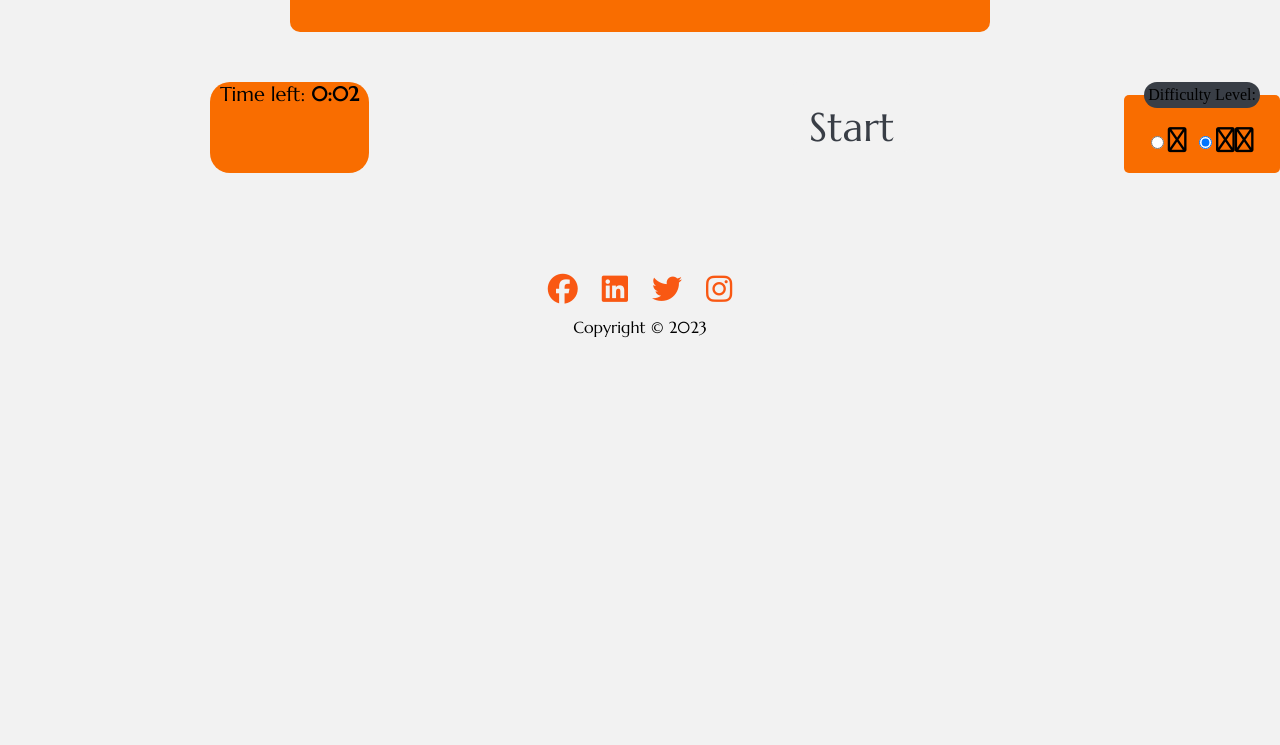
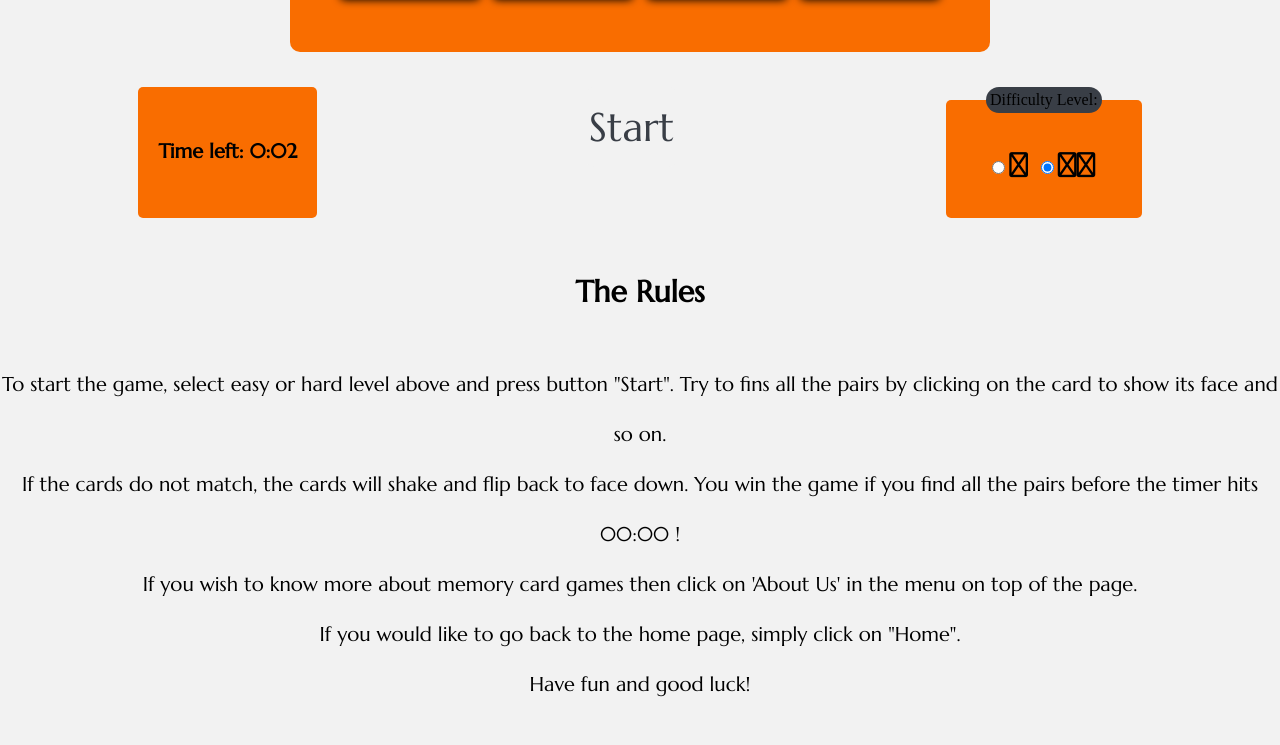
Before and after one commit to Mark-Assessment/j-nowakowska-memory-game-m2-2, a plain HTML site: page index.html in a window 1280 px wide. Shown: the part 935-1680 px from the top of the page. Before the commit the page ends 1332 px from the top, so only its background shows below. Drawn offline with Linux system fonts and the light colour scheme.

Commit message:
css chnages applied for websites better look

```diff
--- a/assets/css/style.css
+++ b/assets/css/style.css
@@ -28,7 +28,7 @@ body {
     color: #000000;
     font-size :20px;
     display : block;
-    padding : 10px;
+    padding : 10px 5px;
 
 }
 
@@ -44,8 +44,8 @@ body {
 
 .active {
     background-color : #f96d00;
-    opacity : 0.3 ;
-    border-radius: 15px;
+    opacity : 0.7 ;
+    border-radius: 5px;
 }
 
 
@@ -56,22 +56,24 @@ body {
 
 .logo{
     margin-left: 50px;
+    margin-top: 20px;
 }
 
 .game-buttons {
-    padding: 50px 0;
+    padding: 0 50px;
+    margin-top: 30px;
 }
 
 button {
     cursor: pointer;
-    margin: 0 auto;
-    height: 70px;
+    height: 80px;
     font-family: 'Marcellus', serif;
     font-size: 40px;
+    text-align: center;
     font-weight: 400;
     color: #393e46;
     background-color: #f2f2f2;
-    padding : 20px;
+    padding : 5px;
     border-radius: 10px;
     border: 0;
     user-select: none;
@@ -85,7 +87,9 @@ legend {
     padding: 4px;
 }
 
-
+h1 {
+    font-size: 30px;
+}
 /*
 .cloud{
    width: 20px;
@@ -209,10 +213,10 @@ footer > p {
 .clock {
     font-family: 'Marcellus', serif;
     font-size: 20px;
-    font-weight: 400;
-    margin: 0 auto;
-    padding: 0 10px;
-    border-radius : 20px;
+    font-weight: 600;
+    text-align: center;
+    padding:40px 20px 20px 20px ;
+    border-radius : 5px;
     background-color:#f96d00;
 }
 
@@ -242,13 +246,31 @@ input[type="radio"]{
 .game-buttons {
     display: flex;
     justify-content: space-around;
+    padding: 5px;
 }
 
 fieldset {
     display: flex;
-    padding: 20px;
+    padding: 40px;
     border : none;
     border-radius: 5px;
     justify-content: space-around;
     background : #f96d00;
 }
+
+/*------rules section css------*/
+
+p {
+    font-family: 'Marcellus', serif;
+    font-size: 20px;
+    text-align: center ;
+    padding-bottom: 20px;
+    display:block;
+    line-height: 50px
+}
+
+.rules-heading {
+    text-align: center;
+    font-family: 'Marcellus', serif;
+    padding: 50px;
+}
--- a/assets/js/clock.js
+++ b/assets/js/clock.js
@@ -15,6 +15,10 @@ function updateClock () {
     }
 
     clockEl.innerHTML  = `${minutes}:${seconds}`;
+
+    if (time <= 0) {
+    clearInterval(timerInterval);
+  }
     time--;
 
 }
--- a/index.html
+++ b/index.html
@@ -16,8 +16,8 @@
     <body>
         <header>
             <nav class= "nav-bar">
-                <div class="logo"><a href="https://www.freeiconspng.com/img/23517" title="Image from freeiconspng.com"><img src="https://www.freeiconspng.com/uploads/sunny-icon-11.png" width="350" alt="Free Vector Sunny" /></a></div>
-                <h1 id="title">Summertime -  Memory Card Game</h1>
+                <div class="logo flex-box"><a href="https://www.freeiconspng.com/img/41191" title="Image from freeiconspng.com"><img src="https://www.freeiconspng.com/uploads/hat-and-sunglasses-summer-png-25.png" width="350" alt="hat and sunglasses summer png" /></a></div>
+                <h1 id="title">Summertime Memory Card Game</h1>
                 <div class = "links">
                     <ul class="nav-bar">
                         <li class="active" ><a href="index.html">Home</a></li>
@@ -164,7 +164,7 @@
         <div class="clock">
             <p> Time left: <span id="clock">_:__</span></p>
         </div>
-        <button type="button" class="start">Start</button>
+        <button type="button" id="start">Start</button>
         <div class="levels">
             <fieldset>
                 <legend> Difficulty Level: </legend>
@@ -179,6 +179,23 @@
             </fielset>
         </div>
     </div>
+    <section id="rules">
+        <div class="flex-box">
+            <div>
+                <h1 class="rules-heading">The Rules</h1>
+                <p>To start the game, select easy or hard level above and press button "Start". Try to fins all the pairs by clicking on the card to show its face and so on.
+                    <br>
+                    If the cards do not match, the cards will shake and flip back to face down. You win the game if you find all the pairs before the timer hits 00:00 !
+                    <br>
+                    If you wish to know more about memory card games then click on 'About Us' in the menu on top of the page.
+                    <br>
+                    If you would like to go back to the home page, simply click on "Home".
+                    <br>
+                    Have fun and good luck!
+                </p>
+            </div>
+        </div>
+    </section>
    <!-----<div class="cloud"><img src="assets/images/cloud.png"></div>---->
 
         <footer>
```
Also changed, not shown: assets/js/script.js (line endings or trailing spaces).
